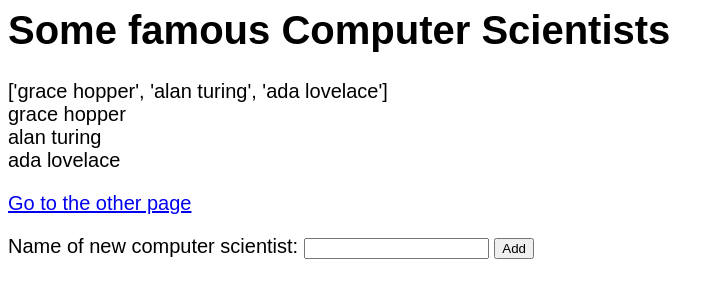
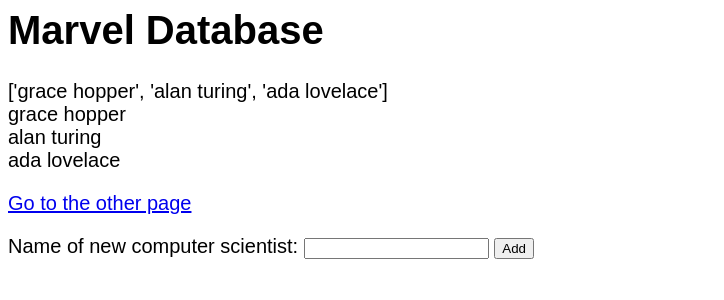
Before and after one commit to breanatate/MarvelDB, a Flask app: page / in a window 1280 px wide. Shown: the top 300 px of the page, without its empty margins (0-724 px from the left). Run offline with Flask 2, Linux system fonts and the light colour scheme; data comes from the database, SQL or seed files in the repository; parts of the project's set-up code (start-up, migrations or seed data) failed here and were passed over.

Commit message:
changed title

```diff
--- a/templates/index.html
+++ b/templates/index.html
@@ -8,7 +8,7 @@
 
 
 <body>
-  <h1>Some famous Computer Scientists</h1>
+  <h1>Marvel Database</h1>
   <div>{{data}}</div>
 
   <div>
```
